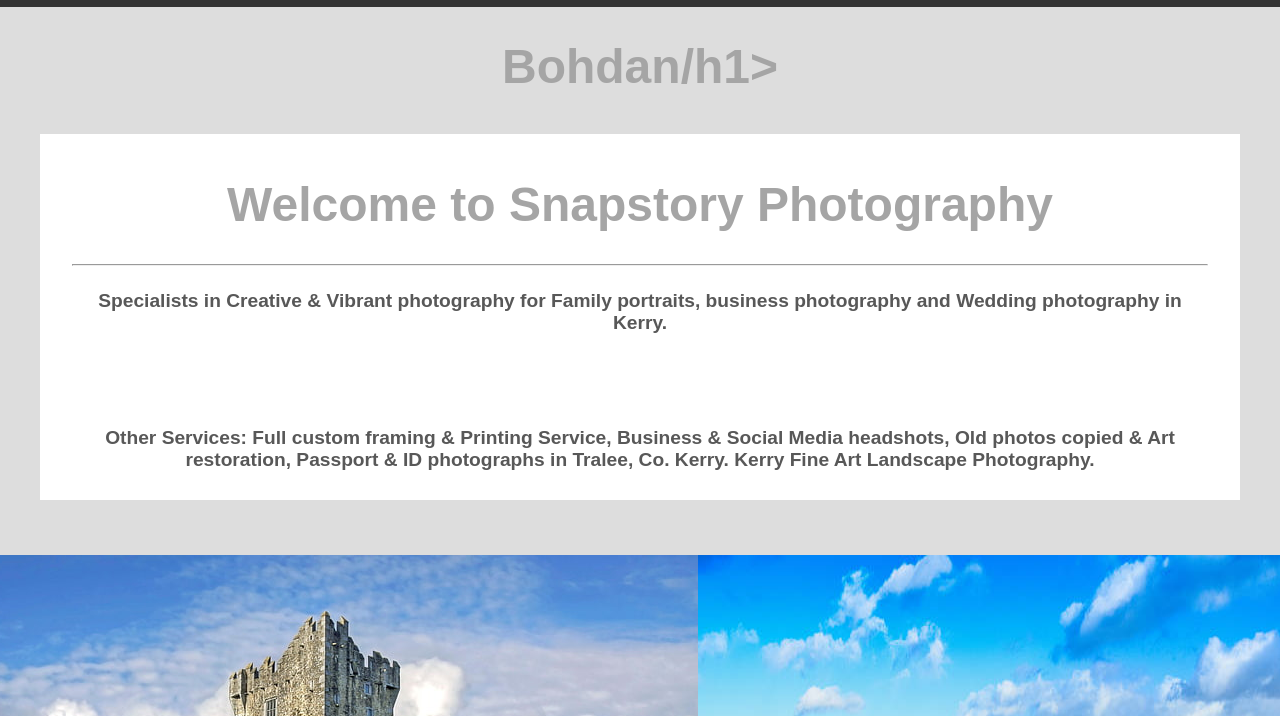
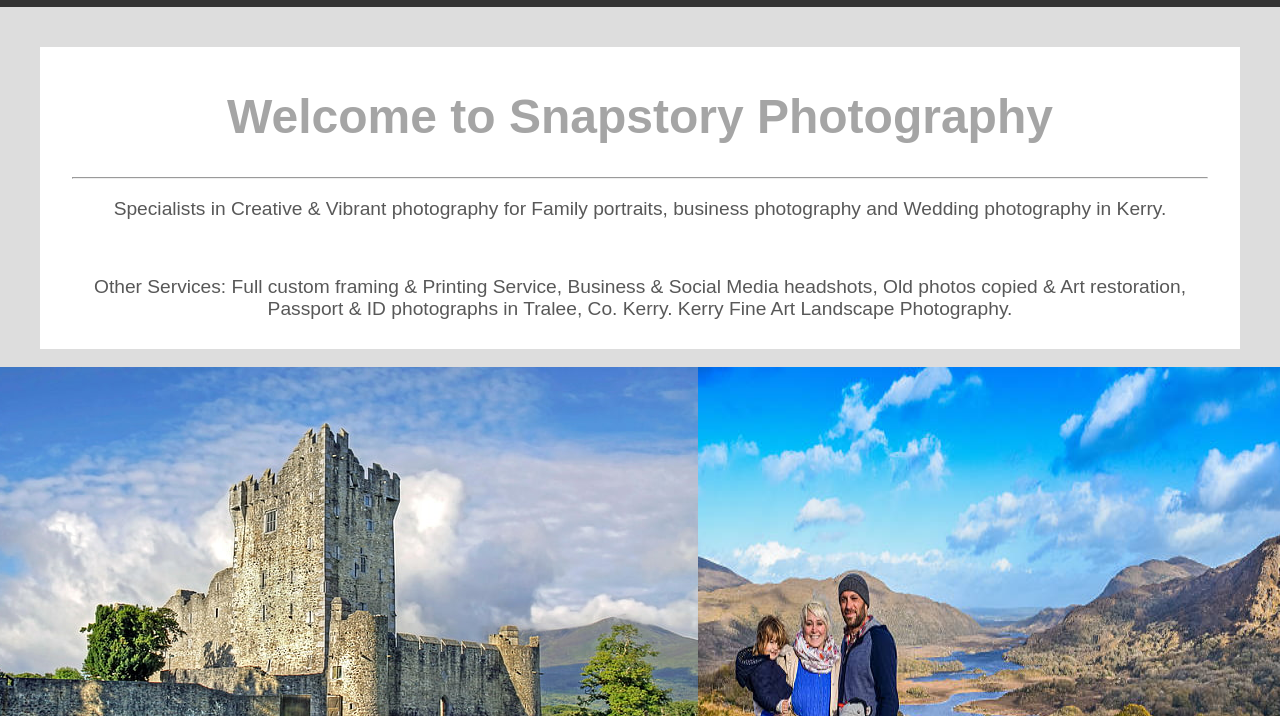
Before and after one commit to BohdanPchelnykov/My_Profile, a plain HTML site: page index.html in a window 1280 px wide. Shown: the part 84-800 px from the top of the page. Drawn offline with Linux system fonts and the light colour scheme.

Commit message:
Update index.html

```diff
--- a/index.html
+++ b/index.html
@@ -32,7 +32,6 @@
 
 
     <body>
-      <h1>Bohdan/h1>
 
         <div class="main">
           <div class="Information">
```
